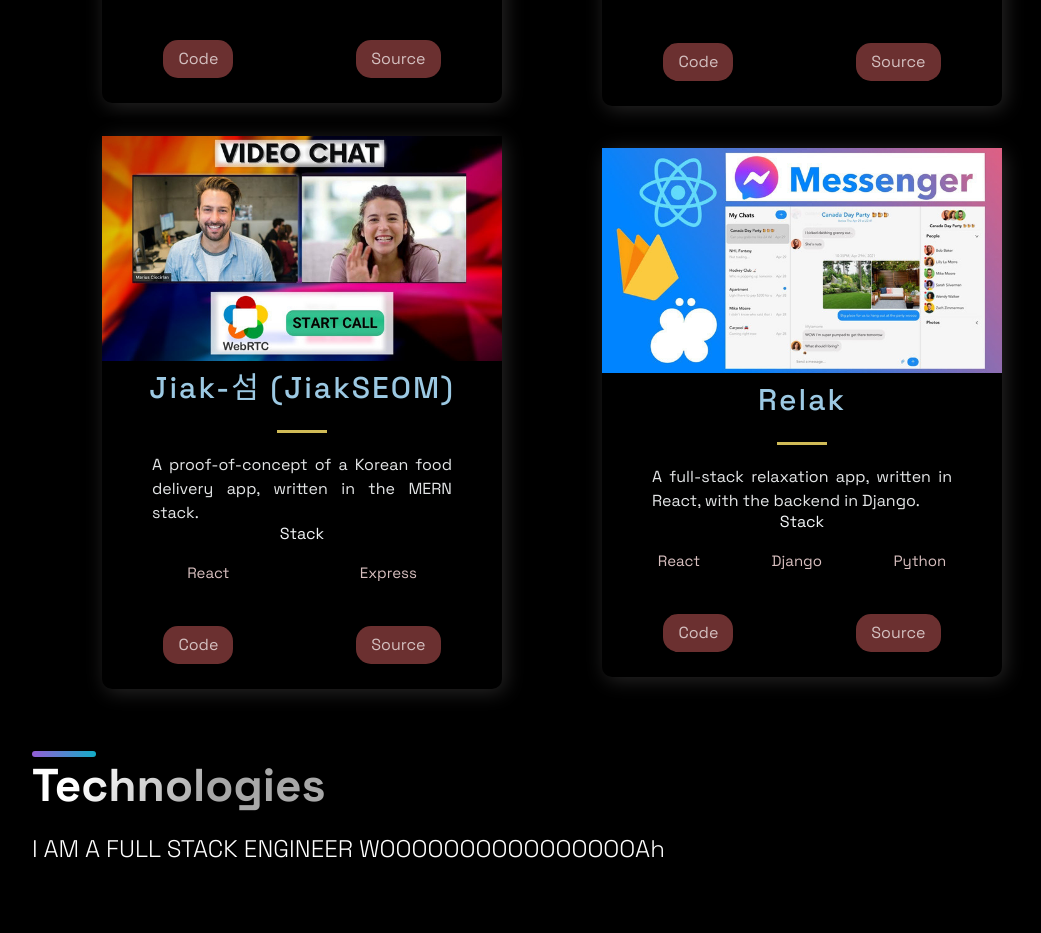
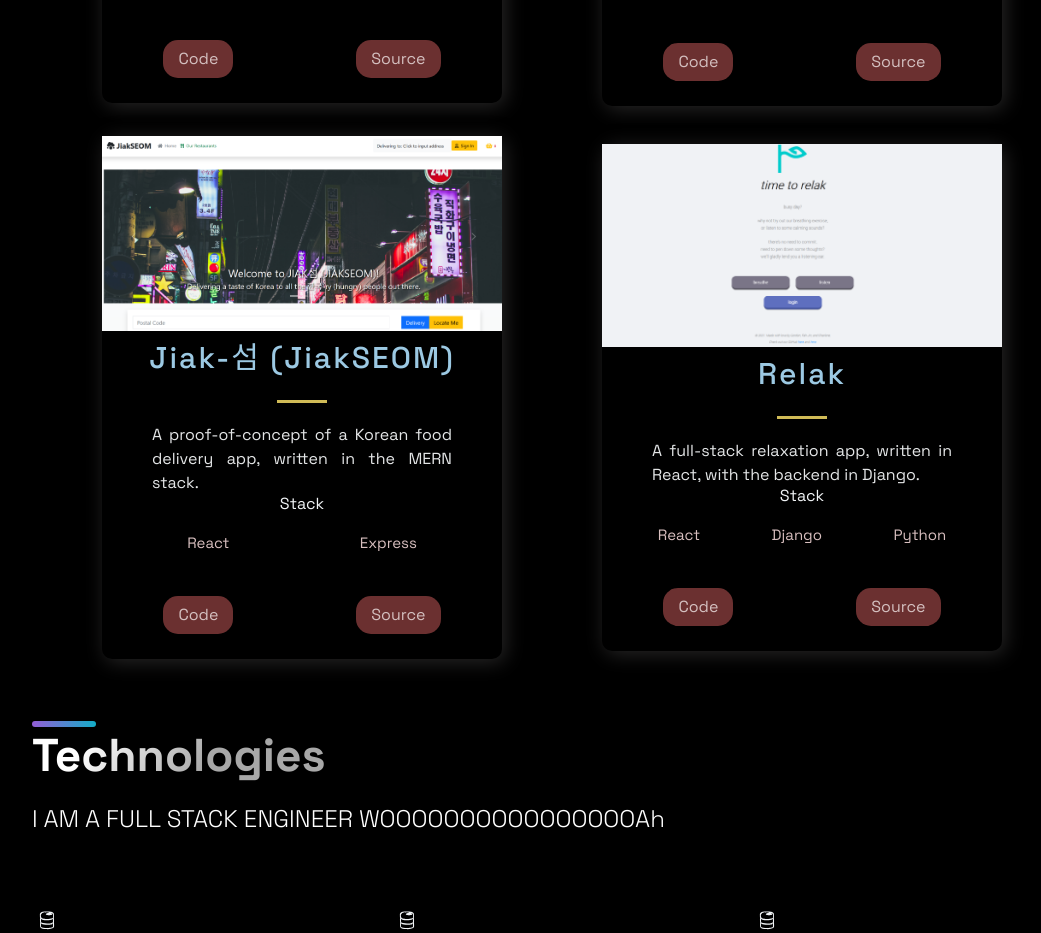
Before and after one commit to mingxxv/portfolio-site, a Next.js app: page / in a window 1280 px wide. Shown: the part 1262-2195 px from the top of the page, without its empty margins (88-1129 px from the left). Built offline with nearby package versions, Linux system fonts and the light colour scheme.

Commit message:
changed image paths

```diff
--- a/src/constants/constants.js
+++ b/src/constants/constants.js
@@ -20,7 +20,7 @@ export const projects = [
   {
     title: 'Jiak-섬 (JiakSEOM)',
     description: "A proof-of-concept of a Korean food delivery app, written in the MERN stack.",
-      image: '/images/3.jpg',
+      image: '/images/3.png',
       tags: ['React', 'Express'],
     source: 'https://github.com/mingxxv/teamKorea',
     visit: 'https://jiakseom.herokuapp.com/landing',
@@ -29,7 +29,7 @@ export const projects = [
   {
     title: 'Relak',
     description: "A full-stack relaxation app, written in React, with the backend in Django.",
-    image: '/images/4.jpg',
+    image: '/images/4.png',
     tags: ['React', 'Django', 'Python'],
     source: 'https://github.com/mingxxv/relak',
     visit: 'https://relak.vercel.app/',
```
Also changed, not shown: public/images/3.jpg (deleted), public/images/4.jpg (deleted).
